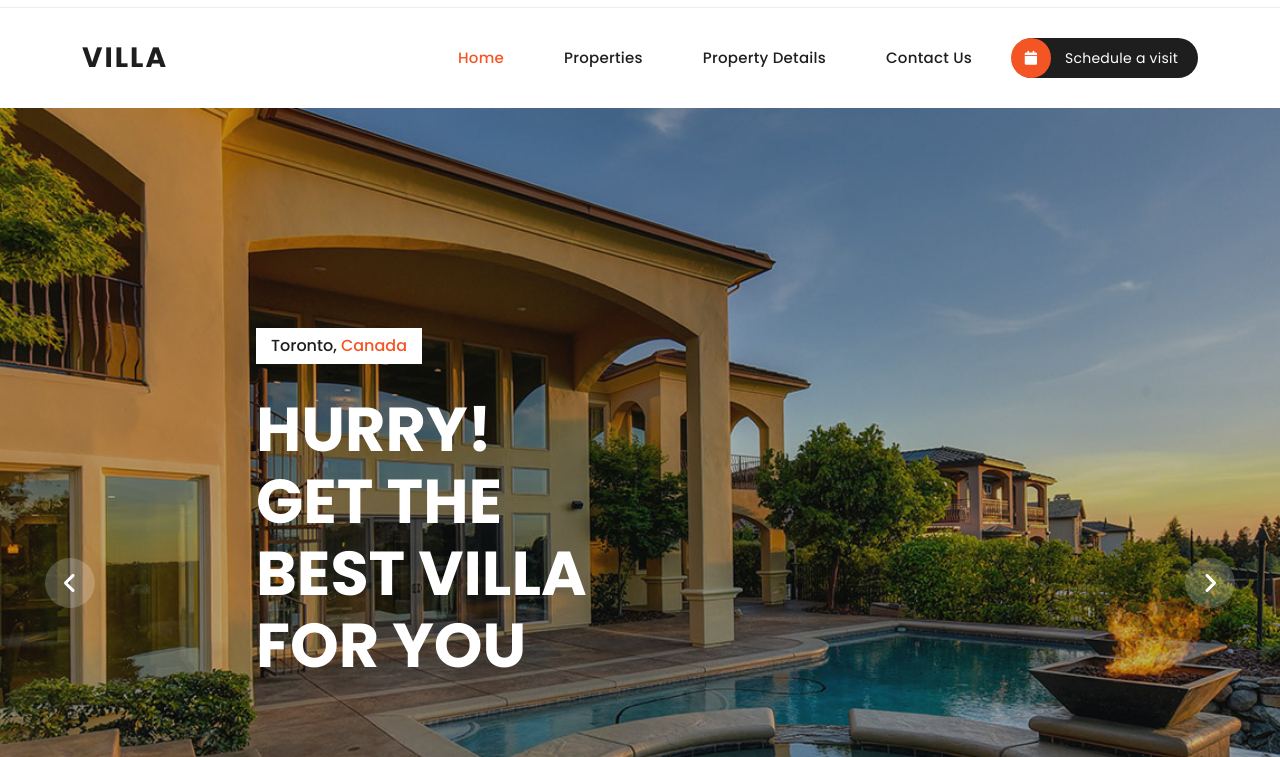
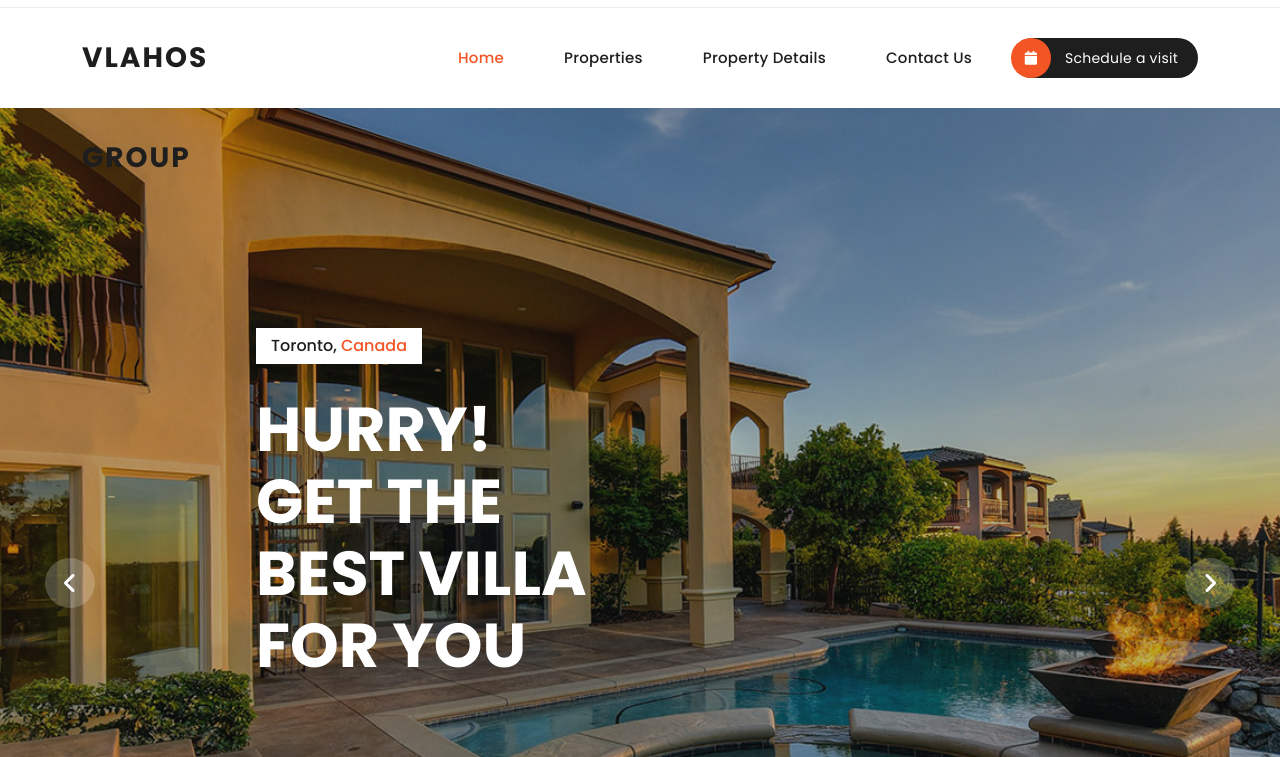
Before and after one commit to vlahosgroup/vlahosgroup.github.io, a plain HTML site: page index.html in a window 1280 px wide. Shown: the part 43-800 px from the top of the page. Drawn offline with nearby package versions, Linux system fonts and the light colour scheme.

Commit message:
Update index.html

```diff
--- a/index.html
+++ b/index.html
@@ -72,7 +72,7 @@ https://templatemo.com/tm-591-villa-agency
                 <nav class="main-nav">
                     <!-- ***** Logo Start ***** -->
                     <a href="index.html" class="logo">
-                        <h1>Villa</h1>
+                        <h1>Vlahos Group</h1>
                     </a>
                     <!-- ***** Logo End ***** -->
                     <!-- ***** Menu Start ***** -->
```
